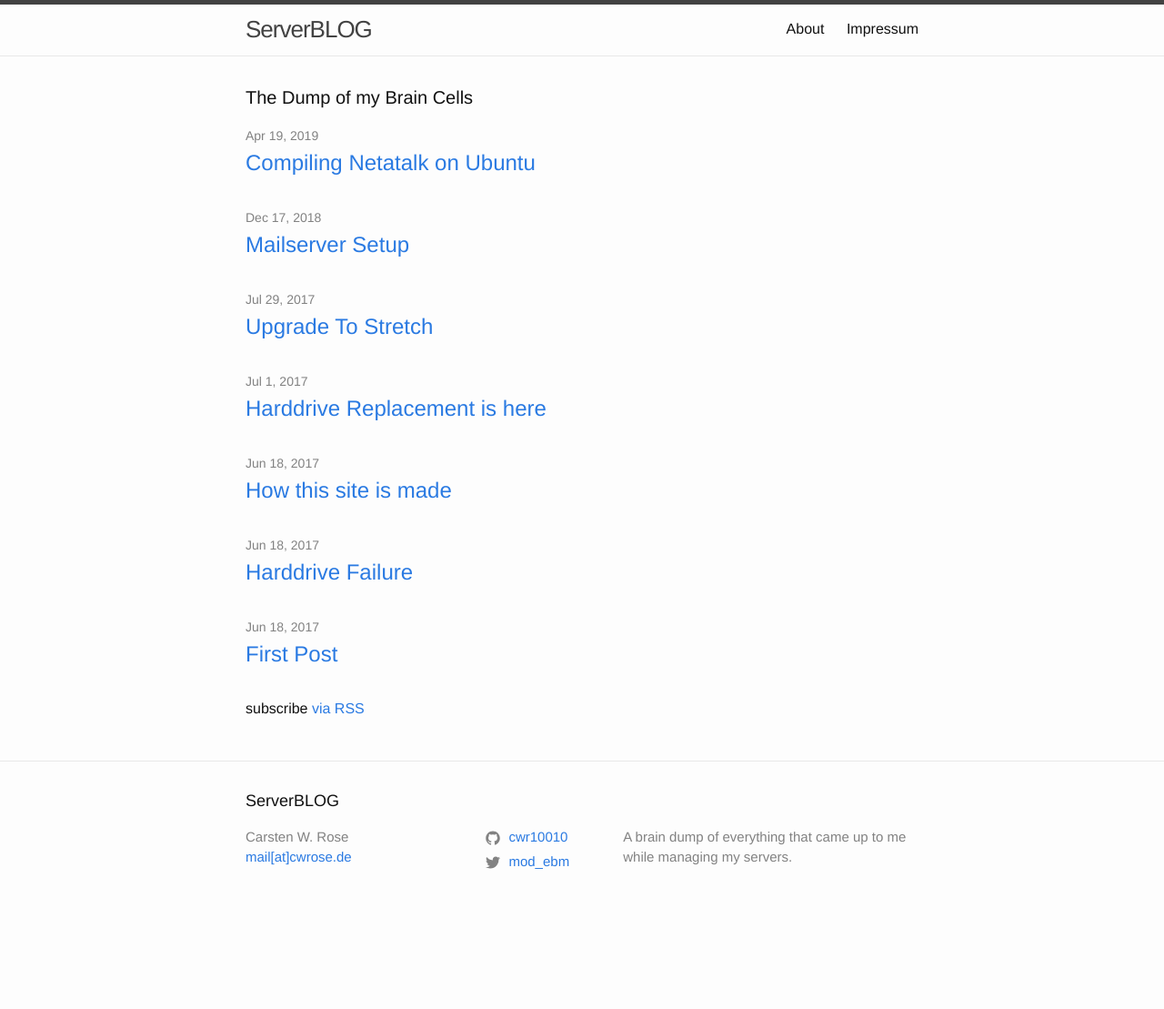
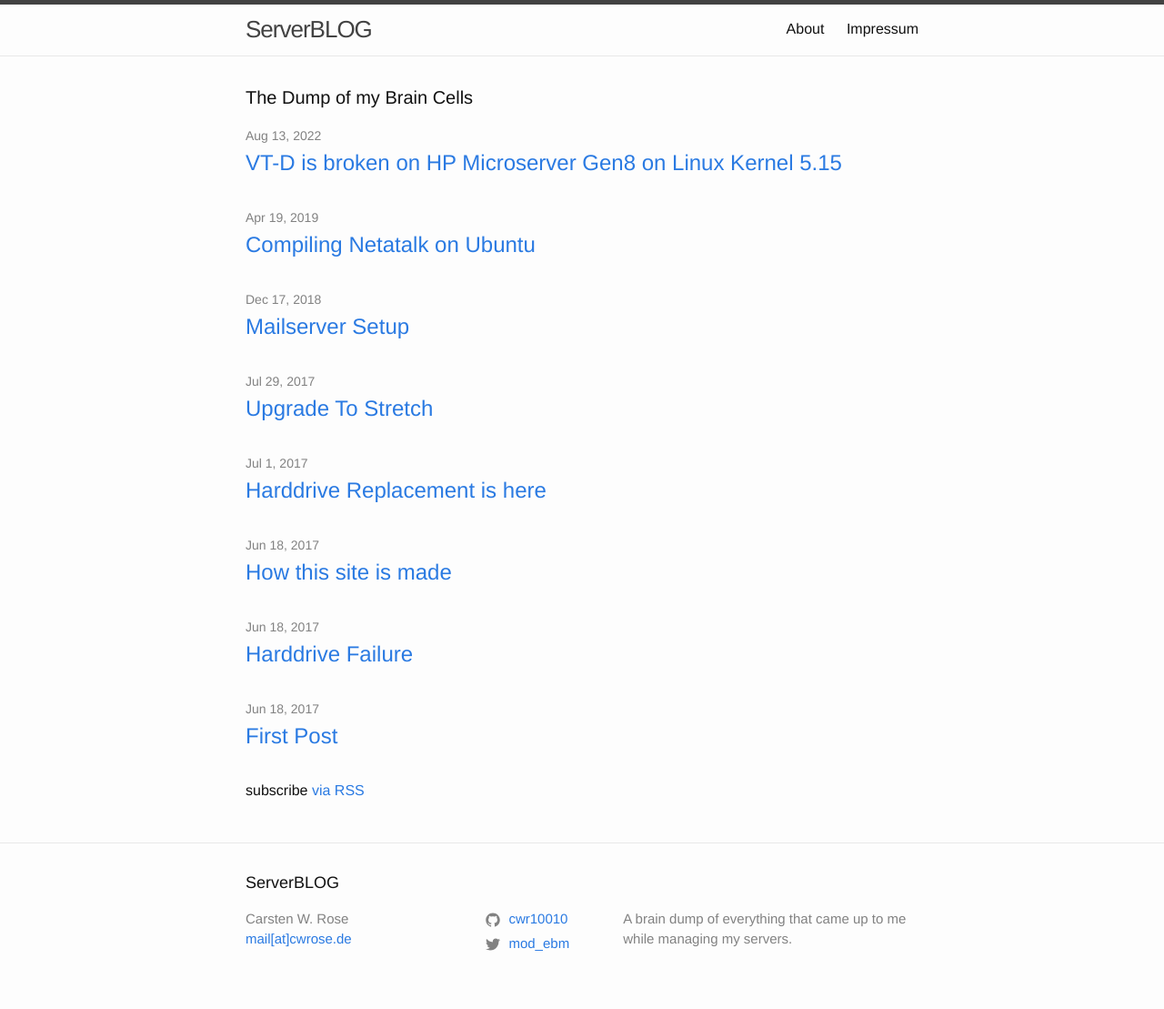
Before and after one commit to cwr10010/serverblog, a Jekyll site: the page built from index.md, in a window 1280 px wide. Shown: the whole page at 91% size. Built offline with Jekyll 4.4.1, drawn with Linux system fonts in a browser that asks for light colours; before the commit the page ends 1019 px from its top, so only the background shows below that; part of the change alters nothing that is shown.

Commit message:
add post regarding VT-D broken on current ubuntu and HP Servers Gen8

```diff
--- /dev/null
+++ b/_posts/2022-08-13-008-microserver-vtd-brokenn.markdown
@@ -0,0 +1,15 @@
+---
+layout: post
+title:  "VT-D is broken on HP Microserver Gen8 on Linux Kernel 5.15"
+date:   2022-08-13 15:11:00 +0200
+categories: homeserver ubuntu linux microserver
+---
+Some weeks ago I migrated my HPE Microserver Gen8 to the current LTE release of Ubuntu, namely 22.04. Right after the start I noticed error messages regarding memory mapping and missmatched IDs regarding IOMMU and DKE. After some research I found out that with the current stable Ubuntu Kernel some Gen8 and Gen9 servers from HPE are having problems with virtualization and especially VT-D. One solution was to switch off intel iommu management entirely for that. This can be done by adding intel_iommu=off to the GRUB kernel parameters.
+
+{% highlight sh %}
+GRUB_CMDLINE_LINUX_DEFAULT="nomdmonddf nomdmonisw intel_iommu=off"
+{% endhighlight %}
+
+But this did not solve the problem entirely. I had continuous problems of interrupt failures. The server all the sudden became unresponsive via network and created errors while writing to disk - something you definitely do not want on a NAS. THe final solution was to switch off VT-D in the servers BIOS. This deactivates direct access to hardware through the virtualization layer. But as I do not run VMs on that thing this is an OK solution for me.
+
+As a ressource in the Ubuntu bug tracker this is the ticket for reference: https://bugs.launchpad.net/ubuntu/+source/linux/+bug/1970453
```
Also changed, not shown: Gemfile.lock, _posts/2019-04-17-007-netatalk.markdown (line endings or trailing spaces).
